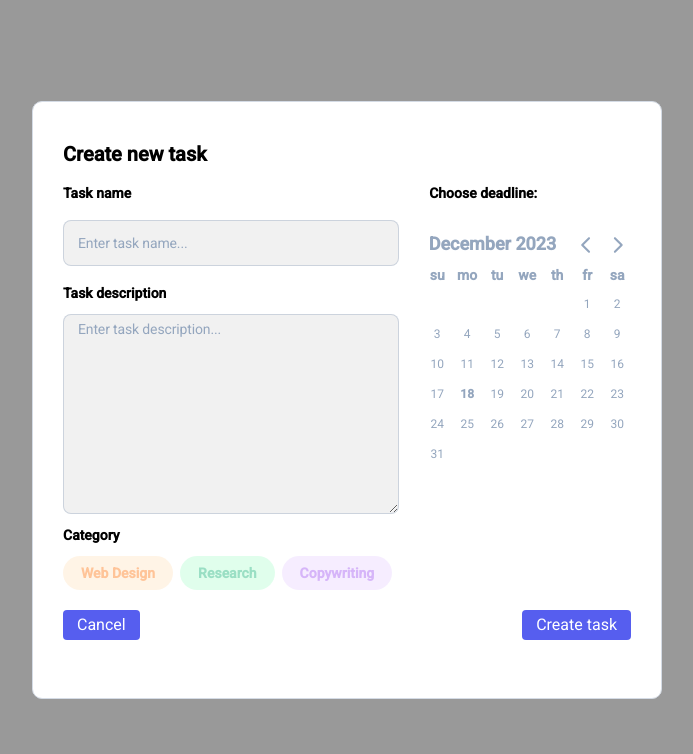
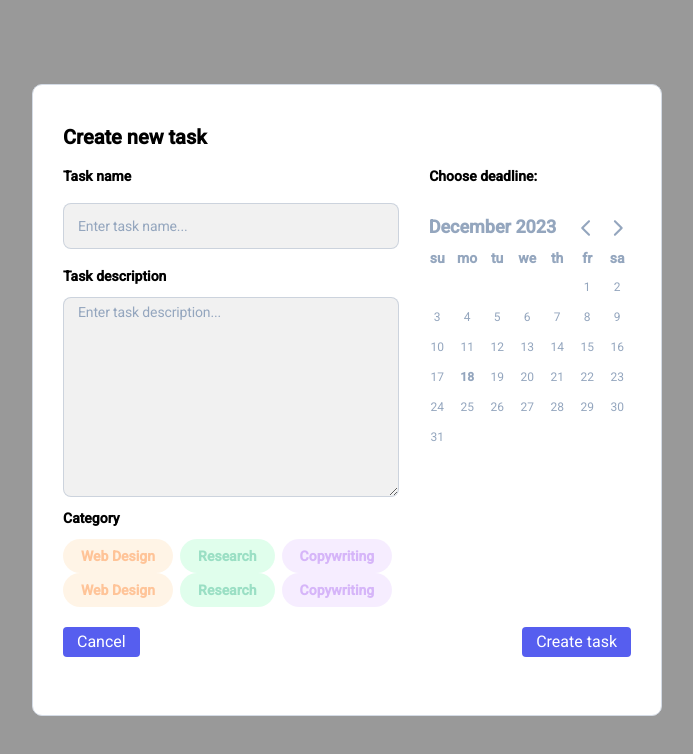
Before and after one commit to oso4lq/kanban, a React (Vite) app: page /addcard in a window 1280 px wide. Shown: the top 754 px of the page, without its empty margins (293-986 px from the left). Built offline with nearby package versions, Linux system fonts and the light colour scheme; sample sign-in values are in the browser's storage.

Commit message:
intermediate commit

```diff
--- a/src/App.css
+++ b/src/App.css
@@ -709,6 +709,9 @@ body {
 ._hide {
   display: none;
 }
+._selected-category {
+  opacity: 1 !important;
+}
 ._light {
   display: block;
 }
--- a/src/components/AddCard/AddCard.jsx
+++ b/src/components/AddCard/AddCard.jsx
@@ -14,6 +14,7 @@ import { useUser } from '../../hooks/useUser.jsx';
 import { Calendar } from "../../components/Calendar/Calendar";
 import { GlobalStyle } from "../../Global/Global.styled.js";
 import { CalendarBlock, CalendarBlockP, CategoriesContainer, CategoriesP, CategoriesTheme, CategoriesThemes, FormNewArea, FormNewBlock, FormNewInput, PopNewCardBlock, PopNewCardContainer, PopNewCardContent, PopNewCardDiv, PopNewCardForm, PopNewCardTtl, PopNewCardWrap } from "./AddCard.styled.js";
+import { flushSync } from "react-dom";
 
 function AddCard() {
 
@@ -37,6 +38,32 @@ function AddCard() {
         topic: "",
         description: "",
     });
+
+    //  Toggle category selection
+    //  array for 3 categories with true/false state. if one turns true, the others turn false?
+    // const [categorySelect, setCategorySelect] = useState({
+    //     web_design: false,
+    //     research: false,
+    //     copywriting: false,
+    // });
+    // const toggleSelect = () => {
+    //     setIsSelected((prevState) => !prevState);
+    //     console.log('selected to ' + isSelected);
+    // };
+    // const { name, value } = e.target;
+    // setCategorySelect({
+    //     ...categorySelect,
+    //     [name]: value,
+    // });
+
+
+    const [isChecked, setIsChecked] = useState(false);
+    const handleIsChecked = () => {
+        setIsChecked(!isChecked);
+        console.log(isChecked);
+        // Additional logic if needed
+    };
+
 
     //  add task function
     const addCard = async () => {
@@ -104,9 +131,46 @@ function AddCard() {
                                         ></FormNewArea>
                                     </FormNewBlock>
 
-
                                     <CategoriesContainer className="pop-new-card__categories prod_checbox">
                                         <CategoriesP className="subttl">Category</CategoriesP>
+
+                                        <CategoriesThemes>
+
+                                            <CategoriesTheme
+                                                className={`${isChecked ? '_selected-category' : ''} _orange`}
+                                                checked={isChecked} onClick={handleIsChecked} >
+                                                <input
+                                                    type="radio" id="web-design" name="topic" className="_orange" value="Web Design"
+                                                    checked={isChecked}
+                                                    onChange={handleInputChange}
+                                                />
+                                                <label htmlFor="web-design">Web Design</label>
+                                            </CategoriesTheme>
+                                            <CategoriesTheme
+                                                className={`${isChecked ? '_selected-category' : ''} _green`}
+                                                checked={isChecked} onClick={handleIsChecked} >
+                                                <input
+                                                    type="radio" id="Research" name="topic" className="_green" value="Research"
+                                                    checked={newTask.topic === "Research"}
+                                                    onChange={handleInputChange}
+                                                />
+                                                <label htmlFor="Research">Research</label>
+                                            </CategoriesTheme>
+                                            <CategoriesTheme
+                                                className={`${isChecked ? '_selected-category' : ''} _purple`}
+                                                checked={isChecked} onClick={handleIsChecked} >
+                                                <input
+                                                    type="radio" id="Copywriting" name="topic" className="_purple" value="Copywriting"
+                                                    checked={newTask.topic === "Copywriting"}
+                                                    onChange={handleInputChange}
+                                                />
+                                                <label htmlFor="Copywriting">Copywriting</label>
+                                            </CategoriesTheme>
+
+                                        </CategoriesThemes>
+
+
+
                                         <CategoriesThemes>
                                             <CategoriesTheme className="_orange">
                                                 <input
@@ -132,6 +196,8 @@ function AddCard() {
                                                 />
                                                 <label htmlFor="Copywriting">Copywriting</label>
                                             </CategoriesTheme>
+
+
 
                                             {/* <div className="status__theme _orange">
                                             <input type="radio" id="radio1" name="topic" onChange={handleInputChange} value="Web Design" />
--- a/src/components/BrowseEdit/BrowseEdit.jsx
+++ b/src/components/BrowseEdit/BrowseEdit.jsx
@@ -21,7 +21,6 @@ function BrowseEdit({ id }) {
     const { userTasks, returnTask } = useTasks();
 
     // console.log(userTasks);
-
     // console.log("card id: " + id);
 
     const taskData = userTasks.find((task) => task._id === id);
@@ -158,7 +157,7 @@ function BrowseEdit({ id }) {
                                     </StTheme>
                                 </StatusThemes>
 
-                                <StatusThemes className={` ${isEditing ? '' : '_hide'}`}>
+                                <StatusThemes className={`${isEditing ? '' : '_hide'}`}>
                                     <StatusTheme className="status__theme ">
                                         <input
                                             type="radio" id="no-status" name="status" value="Без статуса"
--- a/src/components/ColumnList/ColumnList.jsx
+++ b/src/components/ColumnList/ColumnList.jsx
@@ -33,7 +33,6 @@ const statusListRU = [
 ];
 
 export function ColumnList({ cardList }) {
-    console.log(cardList);
     return (
         statusListRU.map((status) => (
             <Column
--- a/src/components/PrivateRoute/PrivateRoute.jsx
+++ b/src/components/PrivateRoute/PrivateRoute.jsx
@@ -3,8 +3,7 @@ import { AppRoutes } from '../../lib/appRoutes';
 import { useUser } from '../../hooks/useUser';
 
 function PrivateRoute() {
-  const {userData} = useUser();
-  console.log(userData);
+  const { userData } = useUser();
   return userData ? <Outlet /> : <Navigate to={AppRoutes.LOGIN} />;
 }
 
```
